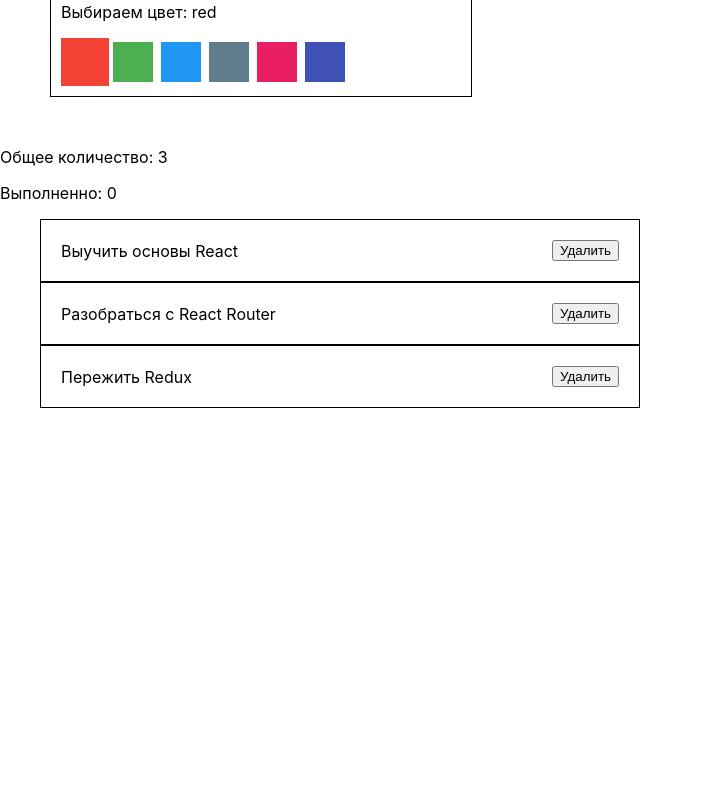
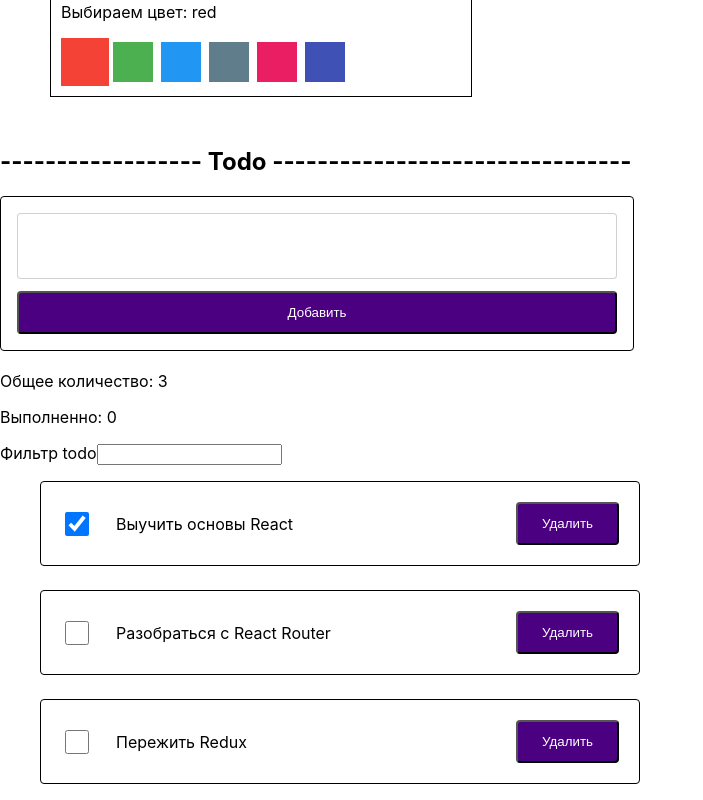
Before and after one commit to NataliaStupka/react-practice, a React (Create React App) app: page / in a window 1280 px wide. Shown: the part 620-1420 px from the top of the page, without its empty margins (0-703 px from the left). Before the commit the page ends 1044 px from the top, so only its background shows below. Built offline with nearby package versions, Linux system fonts and the light colour scheme.

Commit message:
form, filter/add/delete/toggle

```diff
--- a/package.json
+++ b/package.json
@@ -12,6 +12,7 @@
     "react": "^17.0.2",
     "react-dom": "^17.0.2",
     "react-scripts": "5.0.0",
+    "shortid": "^2.2.16",
     "web-vitals": "^2.1.3"
   },
   "scripts": {
--- a/src/App.js
+++ b/src/App.js
@@ -1,11 +1,22 @@
+import React, { Component } from 'react';
+import shortid from 'shortid';
+
 //реэкспорт работает только с дефолтным экспортом
 import Counter from './components/Counter'; //сделали реэкспорт, вебпак зайдет в папку Counter, найдет index.js и возьмет default
 import Dropdown from './components/Dropdown/Dropdown.jsx';
 import ColorPicker from './components/ColorPicker/ColorPicker.jsx';
 import TodoList from './components/TodoList';
-import React, { Component } from 'react';
+import TodoEditor from './components/TodoEditor/TodoEditor';
 import initialTodos from './todos.json';
 import Form from './components/Form';
+import Filter from './components/Filter/Filter';
+
+// initialTodos
+//  [
+//   { "id": "id-1", "text": "Выучить основы React", "completed": true },
+//   { "id": "id-2", "text": "Разобраться с React Router", "completed": false },
+//   { "id": "id-3", "text": "Пережить Redux", "completed": false }
+// ]
 
 const colorPickerOptions = [
   { label: 'red', color: '#F44336' },
@@ -22,8 +33,24 @@
 class App extends Component {
   state = {
     todos: initialTodos,
+    filter: '',
     // name:'',            //что сдесь запишем то и будет в инпуте на странице
     // tag: '',
+  };
+
+  //получаем данные из TodoEditor при сабмите ее формы, для этого
+  //предадим как проп для формы(в App) и TodoEditor (в handleSubmit) сделаем вызов this.props.onSubmit(this.state.message )-кидаем в него
+  addTodo = text => {
+    console.log('text:', text);
+    const todo = {
+      id: shortid.generate(),
+      text,
+      completed: false,
+    };
+    //обновляем состояние от предыдущего(делаем новый, распыляем старый, в начало/конец добавляем элемент)
+    this.setState(prevState => ({
+      todos: [todo, ...prevState.todos],
+    }));
   };
 
   // 3) так как стейт находится в Арр, то МЕТОД ПО УДАЛЕНИЮ одной li прописываем тут же
@@ -33,14 +60,59 @@
       todos: prevState.todos.filter(todo => todo.id !== todoId),
     }));
   };
+  //обновление(будет тоблить свойства в масиве обьекта)
+  //получаем идентификатор который хотим найти
+  toggleCompleted = todoId => {
+    console.log('todoId', todoId);
+
+    // this.setState(prevState => ({
+    //   todos: prevState.todos.map(todo => {
+    //         //если todoId равен todoId которое пришло, то в новом масиве нужно поставить новый обьект
+    //     if (todo.id === todoId) {
+    //       console.log('нашли тот todo который нужно!');
+    //       return {
+    //         //распыляем старую тудушку, что бы сохранить все свойства которые там есть
+    //         ...todo,
+    //         //а поверх, свойство completed (обновленный)
+    //         completed: !todo.completed,
+    //       };
+    //     }
+    //     //если условие не выполняется, возвращается старый туду
+    //     return todo;
+    //   }),
+    // }));
+
+    //ПРЕПИШЕМ ЧЕРЕЗ ТЕРНАРНИК
+    //из prevState, возьмем только todos
+    this.setState(({ todos }) => ({
+      todos: todos.map(todo =>
+        todo.id === todoId ? { ...todo, completed: !todo.completed } : todo,
+      ),
+    }));
+  };
 
   // 4.6) получаем доступ в App к form на момент сабмита(через пропсы, значение state, перекинем name и tag)
   formSubmitHandler = data => {
     console.log(data);
   };
 
+  changeFilter = event => {
+    this.setState({ filter: event.currentTarget.value });
+  };
+
+  getVisibleTodos = () => {
+    const { filter, todos } = this.state;
+
+    //для ФИЛЬТРАЦИИ приведем текст к одному toLowerCase()
+    const normalizedFilter = filter.toLowerCase();
+
+    return todos.filter(todo =>
+      todo.text.toLowerCase().includes(normalizedFilter),
+    );
+  };
+
   render() {
-    const { todos } = this.state;
+    const { todos, filter } = this.state;
 
     const totalTodoCount = todos.length;
     //высчитываем сколько выполненных
@@ -48,6 +120,9 @@
       (total, todo) => (todo.comleted ? total + 1 : total),
       0,
     );
+
+    //фильтрация, составляем новую колекцию и ресуем только ее
+    const visibleTodos = this.getVisibleTodos();
 
     // 4.3) событие для инпут onChange (в реакте комбинирует в себе и onInput, onFocus, onBlur), onFocus, onBlur
     return (
@@ -79,11 +154,21 @@
         <Counter initialValue={10} />
         <Dropdown />
         <ColorPicker options={colorPickerOptions} />
+        <h2>------------------ Todo --------------------------------</h2>
+
+        <TodoEditor onSubmit={this.addTodo} />
         <div>
           <p>Общее количество: {totalTodoCount}</p>
           <p>Выполненно: {completedTodosCount}</p>
         </div>
-        <TodoList todos={todos} onDeleteTodo={this.deleteTodo} />
+
+        <Filter value={filter} onChange={this.changeFilter} />
+
+        <TodoList
+          todos={visibleTodos}
+          onDeleteTodo={this.deleteTodo}
+          onToggleCompleted={this.toggleCompleted}
+        />
       </>
     );
   }
--- /dev/null
+++ b/src/components/Filter/Filter.jsx
@@ -0,0 +1,16 @@
+import React from "react";
+
+
+//передаем пропы value и метод onChange
+const Filter = ({value, onChange}) => (
+
+    <label>Фильтр todo
+        <input
+            type="text"
+            value={value}
+            onChange={onChange}
+        />
+    </label>
+);
+
+export default Filter;
--- a/src/components/Form.js
+++ b/src/components/Form.js
@@ -5,17 +5,19 @@
     name: '', //что сдесь запишем то и будет в инпуте на странице
     tag: '',
     experience: 'junior', //для радиокнопок, будет указано при загрузке первый раз
-    licence: false,
+    licence: false, //для чекбокса
   };
 
   // 4.2) метод который обновит состояние инпут
   // handleNameChange = event => {
   // console.log(event);
   // console.log(event.currentTarget.value);
+
   //обновляем state
   // this.setState({name: event.currentTarget.value})
 
   // }
+
   // handleTagChange = event => {
   //   this.setState({tag: event.currentTarget.value})
   // }
--- /dev/null
+++ b/src/components/TodoEditor/TodoEditor.css
@@ -0,0 +1,44 @@
+.TodoEditor {
+  width: 600px;
+  display: flex;
+  flex-direction: column;
+  padding: 16px;
+  border: 1px solid black;
+  border-radius: 4px;
+  margin-bottom: 20px;
+}
+
+.TodoEditor__textarea {
+  line-height: 16px;
+
+  height: line-height * 3 + 24px;
+  padding: 12px 16px;
+  border: 1px solid rgba(33, 33, 33, 0.2);
+  border-radius: 4px;
+
+  font: inherit;
+  line-height: line-height;
+  letter-spacing: 0.01em;
+
+  resize: none;
+  margin-bottom: 12px;
+}
+
+.TodoEditor__button {
+  width: 100%;
+  margin-left: auto;
+  border-radius: 4px;
+  padding: 12px 24px;
+  background-color: indigo;
+  color: white;
+  font-weight: 500;
+
+  &:hover,
+  &:focus {
+    background-color: $indigo-accent;
+  }
+
+  &:active {
+    box-shadow: 0px 4px 4px rgba(0, 0, 0, 0.15);
+  }
+}
--- /dev/null
+++ b/src/components/TodoEditor/TodoEditor.js
@@ -0,0 +1,38 @@
+import React, { Component } from 'react';
+import './TodoEditor.css';
+
+class TodoEditor extends Component {
+  state = {
+    message: '',
+  };
+
+  handleChange = event => {
+    this.setState({ message: event.currentTarget.value });
+  };
+  handleSubmit = event => {
+    event.preventDefault();
+    console.log('форма для добавления', this.state);
+
+    this.props.onSubmit(this.state.message);
+
+    //очистка строки
+    this.setState({ message: '' });
+  };
+
+  render() {
+    return (
+      <form className="TodoEditor" onSubmit={this.handleSubmit}>
+        <textarea
+          className="TodoEditor__textarea"
+          value={this.state.message}
+          onChange={this.handleChange}
+        ></textarea>
+        <button type="submit" className="TodoEditor__button">
+          Добавить
+        </button>
+      </form>
+    );
+  }
+}
+
+export default TodoEditor;
--- a/src/components/TodoList/TodoList.css
+++ b/src/components/TodoList/TodoList.css
@@ -1,17 +1,61 @@
 .TodoList {
   width: 600px;
+
+  display: grid;
+  justify-content: center;
+  grid-template-columns: repeat(auto-fill, minmax(400px, 1fr));
+  grid-gap: 24px;
 }
 
 .TodoList__item {
+  position: relative;
   display: flex;
   align-items: center;
-  justify-content: space-between;
   padding: 20px;
   border: 1px solid black;
+  border-radius: 4px;
+
+  &::before {
+    position: absolute;
+    top: 0;
+    left: 0;
+    width: 100%;
+    height: 4px;
+
+    background-color: green;
+
+    transform: scaleX(0);
+    transition: transform 250ms $timing-function;
+  }
 }
 
 .TodoList__text {
   margin-top: 0;
   margin-bottom: 0;
-  margin-right: 10px;
+  margin-right: 24px;
+  margin-left: 24px;
 }
+
+.TodoList__checkbox {
+  cursor: pointer;
+  width: 24px;
+  height: 24px;
+}
+
+.TodoList__btn {
+  margin-left: auto;
+  border-radius: 4px;
+  padding: 12px 24px;
+  background-color: indigo;
+  color: white;
+  font-weight: 500;
+
+  &:hover,
+  &:focus {
+    background-color: blue;
+  }
+
+  &:active {
+    box-shadow: 0px 4px 4px rgba(0, 0, 0, 0.15);
+  }
+}
--- a/src/components/TodoList/TodoList.js
+++ b/src/components/TodoList/TodoList.js
@@ -1,12 +1,24 @@
 import React from 'react';
 import './TodoList.css';
 
-const TodoList = ({ todos, onDeleteTodo }) => (
+const TodoList = ({ todos, onDeleteTodo, onToggleCompleted }) => (
   <ul className="TodoList">
-    {todos.map(({ id, text }) => (
+    {todos.map(({ id, text, completed }) => (
       <li key={id} className="TodoList__item">
+        <input
+          type="checkbox"
+          className="TodoList__checkbox"
+          checked={completed}
+          onChange={() => onToggleCompleted(id)} //передаем проп, в котором лежит метод App
+        />
         <p className="TodoList__text">{text}</p>
-        <button onClick={() => onDeleteTodo(id)}>Удалить</button>
+        <button
+          type="button"
+          className="TodoList__btn"
+          onClick={() => onDeleteTodo(id)}
+        >
+          Удалить
+        </button>
       </li>
     ))}
   </ul>
```
Also changed, not shown: 2 other files (tests, documents, lock files or other folders).
